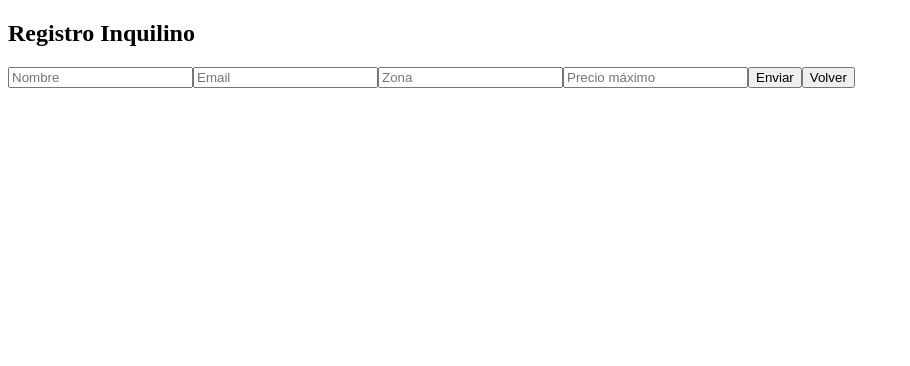
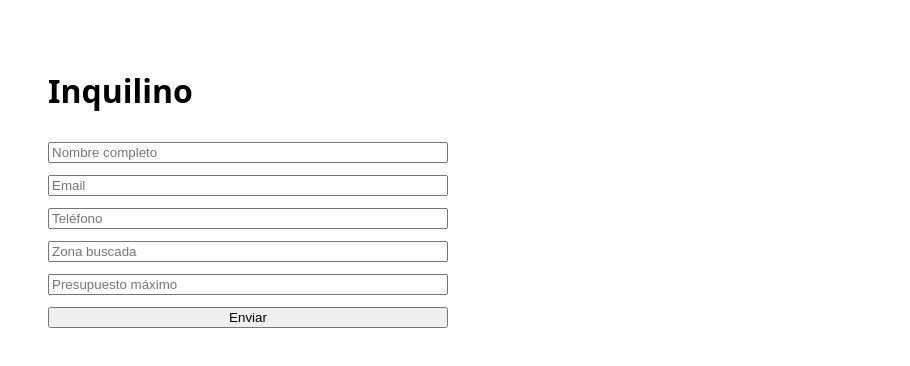
Before and after one commit to rentverlo-dotcom/verlo, a Next.js app: page / in a window 1280 px wide. Both pictures are taken after a click on the button "Soy Inquilino". Shown: the top 366 px of the page, without its empty margins (0-910 px from the left). Built offline with nearby package versions, Linux system fonts and the light colour scheme.

Commit message:
Update page.tsx

```diff
--- a/app/page.tsx
+++ b/app/page.tsx
@@ -2,143 +2,96 @@
 
 import { useState } from 'react';
 
-type Role = 'tenant' | 'owner';
+type UserType = 'tenant' | 'owner' | null;
 
 export default function Page() {
-  const [role, setRole] = useState<Role | null>(null);
+  const [userType, setUserType] = useState<UserType>(null);
   const [submitted, setSubmitted] = useState(false);
 
-  // mock global (después DB)
-  const [data, setData] = useState<any[]>([]);
-
-  function handleSubmit(e: React.FormEvent<HTMLFormElement>) {
-    e.preventDefault();
-
-    const formData = Object.fromEntries(new FormData(e.currentTarget));
-    const payload = { role, ...formData };
-
-    setData((prev) => [...prev, payload]);
-    setSubmitted(true);
-
-    console.log('NUEVO REGISTRO:', payload);
-    console.log('DATA ACTUAL:', [...data, payload]);
+  if (submitted) {
+    return (
+      <main style={styles.main}>
+        <h1>Formulario enviado</h1>
+        <p>Cuando exista un match, el sistema notificará a ambas partes.</p>
+        <button onClick={() => {
+          setUserType(null);
+          setSubmitted(false);
+        }}>
+          Volver al inicio
+        </button>
+      </main>
+    );
   }
 
-  function reset() {
-    setRole(null);
-    setSubmitted(false);
+  if (!userType) {
+    return (
+      <main style={styles.main}>
+        <h1>VERLO</h1>
+        <p>Plataforma de matching inmobiliario</p>
+
+        <div style={styles.row}>
+          <button onClick={() => setUserType('tenant')}>
+            Soy Inquilino
+          </button>
+          <button onClick={() => setUserType('owner')}>
+            Soy Propietario
+          </button>
+        </div>
+      </main>
+    );
   }
 
   return (
-    <main className="min-h-screen bg-black text-white flex items-center justify-center px-6">
-      <div className="w-full max-w-2xl space-y-10">
+    <main style={styles.main}>
+      <h1>{userType === 'tenant' ? 'Inquilino' : 'Propietario'}</h1>
 
-        {!role && (
+      <form
+        onSubmit={(e) => {
+          e.preventDefault();
+          setSubmitted(true);
+        }}
+        style={styles.form}
+      >
+        <input placeholder="Nombre completo" required />
+        <input placeholder="Email" type="email" required />
+        <input placeholder="Teléfono" required />
+
+        {userType === 'tenant' && (
           <>
-            <h1 className="text-4xl font-bold text-center">
-              Plataforma de Alquiler Inteligente
-            </h1>
-
-            <div className="grid grid-cols-2 gap-4">
-              <button
-                onClick={() => setRole('tenant')}
-                className="p-6 border border-white/20 rounded-xl hover:bg-white hover:text-black transition"
-              >
-                Soy Inquilino
-              </button>
-
-              <button
-                onClick={() => setRole('owner')}
-                className="p-6 border border-white/20 rounded-xl hover:bg-white hover:text-black transition"
-              >
-                Soy Propietario
-              </button>
-            </div>
+            <input placeholder="Zona buscada" required />
+            <input placeholder="Presupuesto máximo" required />
           </>
         )}
 
-        {role && !submitted && (
-          <form
-            onSubmit={handleSubmit}
-            className="space-y-6 border border-white/20 rounded-xl p-8"
-          >
-            <h2 className="text-2xl font-bold">
-              Registro {role === 'tenant' ? 'Inquilino' : 'Propietario'}
-            </h2>
-
-            <input
-              name="name"
-              required
-              placeholder="Nombre"
-              className="w-full p-3 bg-black border border-white/20 rounded"
-            />
-
-            <input
-              name="email"
-              type="email"
-              required
-              placeholder="Email"
-              className="w-full p-3 bg-black border border-white/20 rounded"
-            />
-
-            <input
-              name="zona"
-              required
-              placeholder="Zona"
-              className="w-full p-3 bg-black border border-white/20 rounded"
-            />
-
-            {role === 'tenant' && (
-              <input
-                name="precio_max"
-                placeholder="Precio máximo"
-                className="w-full p-3 bg-black border border-white/20 rounded"
-              />
-            )}
-
-            {role === 'owner' && (
-              <input
-                name="precio"
-                placeholder="Precio de la propiedad"
-                className="w-full p-3 bg-black border border-white/20 rounded"
-              />
-            )}
-
-            <button
-              type="submit"
-              className="w-full p-4 bg-white text-black font-bold rounded hover:opacity-90"
-            >
-              Enviar
-            </button>
-
-            <button
-              type="button"
-              onClick={reset}
-              className="w-full text-sm opacity-60 hover:opacity-100"
-            >
-              Volver
-            </button>
-          </form>
+        {userType === 'owner' && (
+          <>
+            <input placeholder="Dirección de la propiedad" required />
+            <input placeholder="Precio esperado" required />
+          </>
         )}
 
-        {submitted && (
-          <div className="text-center space-y-6 border border-white/20 rounded-xl p-10">
-            <h2 className="text-2xl font-bold">Registro recibido</h2>
-
-            <p className="opacity-70">
-              Cuando exista un match compatible, el sistema notificará a ambas partes.
-            </p>
-
-            <button
-              onClick={reset}
-              className="mt-4 px-6 py-3 border border-white/20 rounded hover:bg-white hover:text-black"
-            >
-              Volver al inicio
-            </button>
-          </div>
-        )}
-
-      </div>
+        <button type="submit">Enviar</button>
+      </form>
     </main>
   );
 }
+
+const styles: Record<string, React.CSSProperties> = {
+  main: {
+    minHeight: '100vh',
+    padding: '40px',
+    fontFamily: 'system-ui',
+  },
+  row: {
+    display: 'flex',
+    gap: '20px',
+    marginTop: '30px',
+  },
+  form: {
+    display: 'flex',
+    flexDirection: 'column',
+    gap: '12px',
+    maxWidth: '400px',
+    marginTop: '30px',
+  },
+};
```
